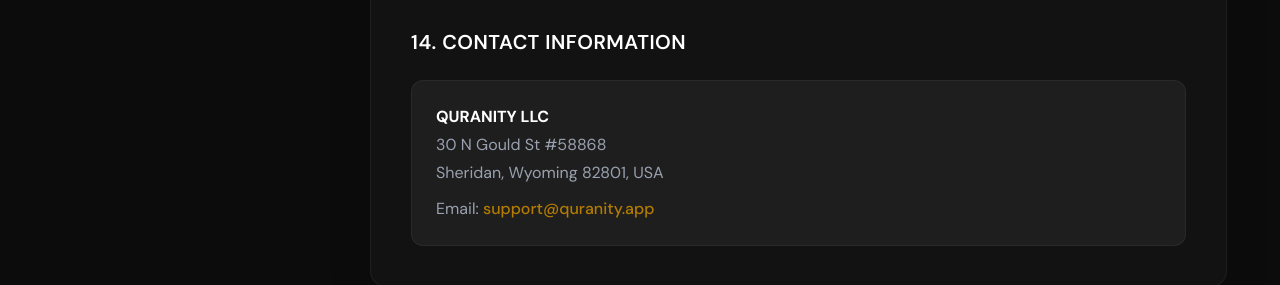
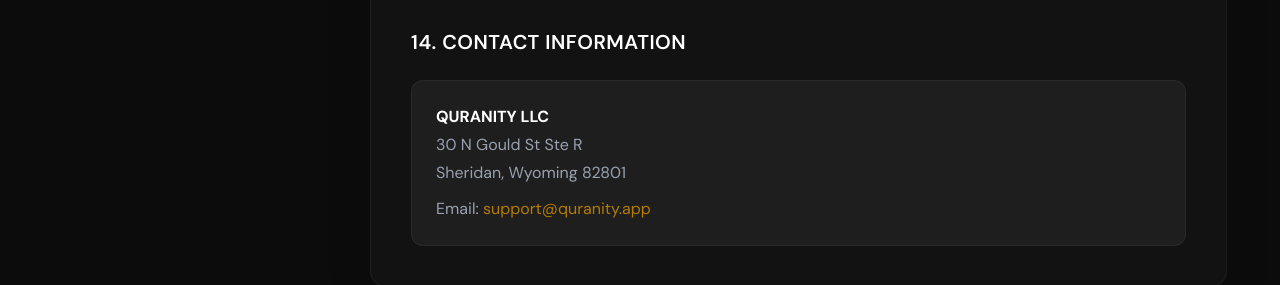
Before and after one commit to alaminislam34/quranity-landing, a Next.js app: page /privacy in a window 1280 px wide. Shown: the part 3060-3345 px from the top of the page. Built offline with nearby package versions, Linux system fonts and the light colour scheme.

Commit message:
added some changes

```diff
--- a/src/app/facebook-terms/page.jsx
+++ b/src/app/facebook-terms/page.jsx
@@ -274,9 +274,9 @@
                       <p className="text-sm text-gray-500 leading-relaxed">
                         QURANITY LLC
                         <br />
-                        30 N Gould St #58868
+                        30 N Gould St Ste R
                         <br />
-                        Sheridan, Wyoming 82801, USA
+                        Sheridan, Wyoming 82801
                       </p>
                     </div>
                   </div>
--- a/src/app/privacy/page.jsx
+++ b/src/app/privacy/page.jsx
@@ -342,17 +342,17 @@
                 14. Contact Information
               </h2>
               <div className="text-sm md:text-base text-gray-400 space-y-1 bg-white/5 p-6 rounded-xl border border-white/5">
-                <p className="font-bold text-white uppercase">QURANITY LLC</p>
-                <p>30 N Gould St #58868 </p>
-                <p>Sheridan, Wyoming 82801, USA </p>
+                <p className="font-bold text-white">QURANITY LLC</p>
+                <p>30 N Gould St Ste R</p>
+                <p>Sheridan, Wyoming 82801</p>
                 <p className="pt-2">
                   Email:{" "}
                   <a
                     href="mailto:support@quranity.app"
-                    className="text-[#B37C00] hover:underline font-medium"
+                    className="text-[#B37C00] hover:underline"
                   >
                     support@quranity.app
-                  </a>{" "}
+                  </a>
                 </p>
               </div>
             </div>
```
